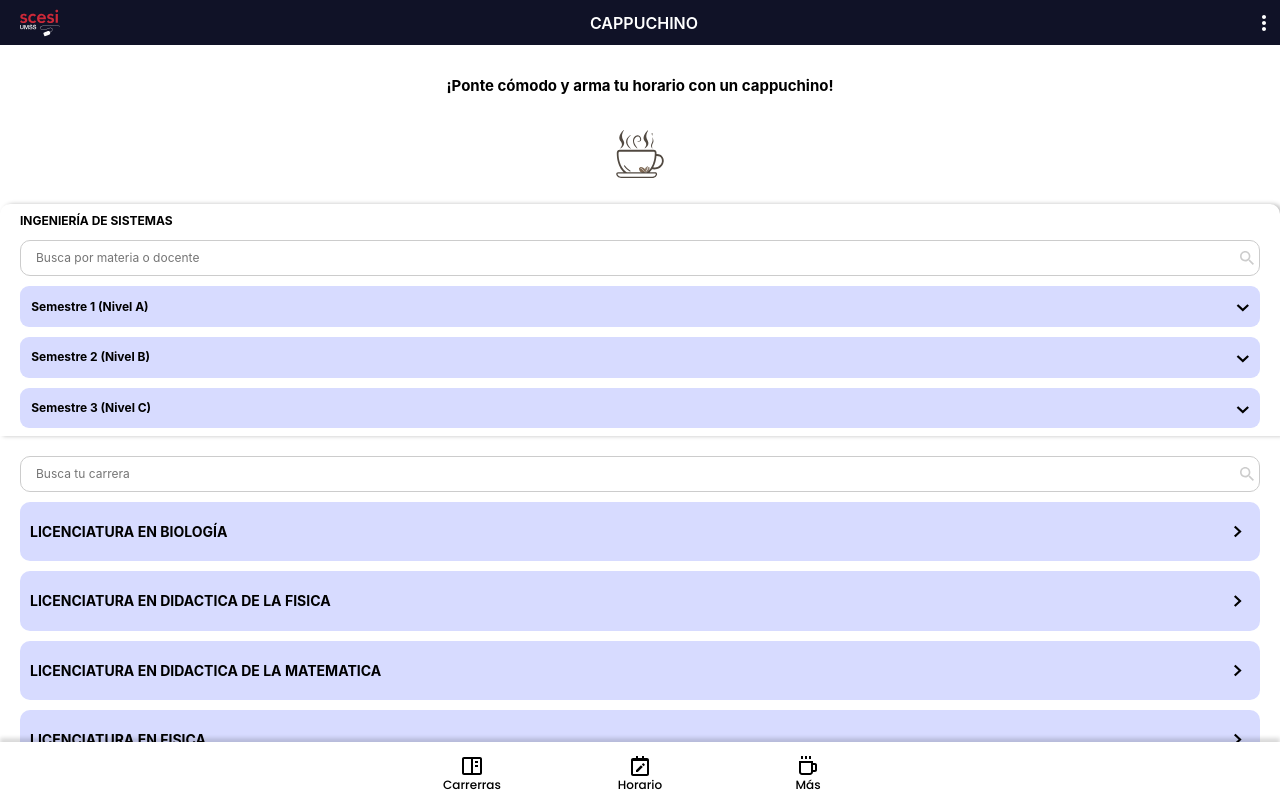
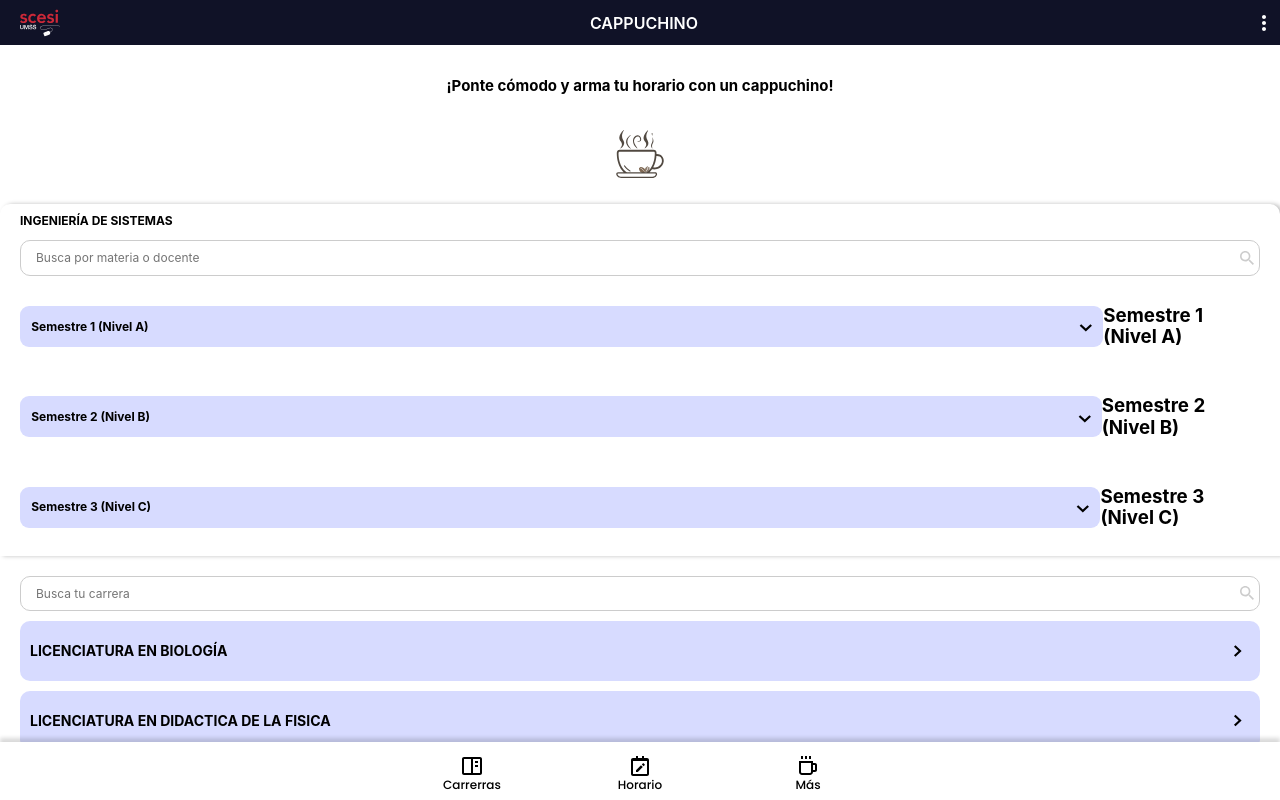
Before and after one commit to scesi/cappuccino-app, a React (Vite) app: page / in a window 1280 px wide. Shown: the top 800 px of the page. Built offline with nearby package versions, Linux system fonts and the light colour scheme.

Commit message:
fix: accordion styles

```diff
--- a/src/shared/ui/accordion/accordion-summary/accordion-summary.module.css
+++ b/src/shared/ui/accordion/accordion-summary/accordion-summary.module.css
@@ -26,4 +26,7 @@
   transform: rotate(180deg);
   padding: 1rem;
   text-align: left;
+  padding: 0;
+  margin: 0;
+  background-color: transparent;
 }
--- a/src/shared/ui/accordion/accordion-summary/accordion-summary.tsx
+++ b/src/shared/ui/accordion/accordion-summary/accordion-summary.tsx
@@ -25,6 +25,8 @@ export function AccordionSummary({
             </div>
           )}
         </div>
+
+        {children}
       </button>
     </section>
   )
```
